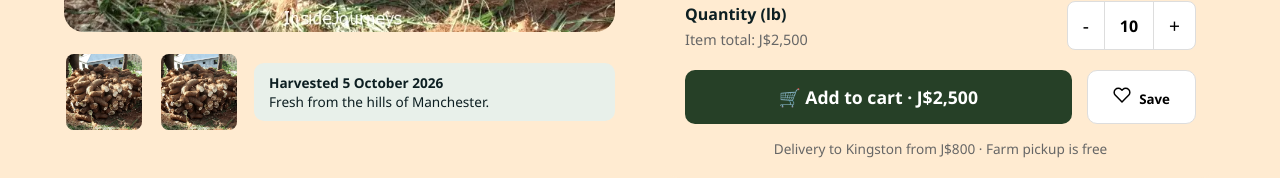
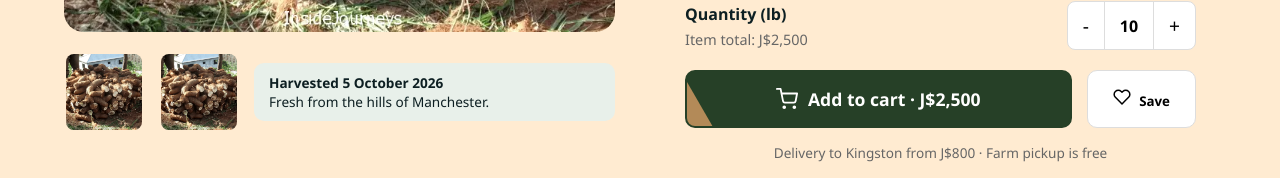
Before and after one commit to ashketchup0203/agri-connect, a plain HTML site: page product.html in a window 1280 px wide. Shown: the part 593-771 px from the top of the page. Drawn offline with Linux system fonts and the light colour scheme.

Commit message:
fixed button, cart svg

```diff
--- a/css/index.css
+++ b/css/index.css
@@ -750,18 +750,62 @@ footer {
 }
 .add-to-cart-btn {
     flex-grow: 1;
-    background-color: var(--dark-spruce);
-    color: white;
-    border: none;
+    /* Button Base Setup */
     padding: 15px;
     border-radius: 10px;
     font-size: 1.1rem;
     font-weight: bold;
     cursor: pointer;
-    transition: background 0.3s;
+    display: flex;
+    justify-content: center;
+    align-items: center;
+    gap: 10px;
+
+    /* Animation Setup */
+    background-color: var(--dark-spruce); /* Normal background */
+    color: white;
+    border: 2px solid var(--dark-spruce); /* Border matches background */
+    position: relative;
+    overflow: hidden; /* Keeps the sliding shape inside the button */
+    transition: all 0.3s;
+    z-index: 1; /* Keeps text above the animation */
 }
+
+/* This is the shape that slides across */
+.add-to-cart-btn::before {
+    content: "";
+    position: absolute;
+    width: 150px;
+    height: 200%;
+    background-color: var(--camel); /* The sliding color */
+    top: 50%;
+    transform: skewX(30deg) translate(-150%, -50%);
+    transition: all 0.5s;
+    z-index: -1; /* Puts the slide BEHIND the text */
+}
+
+/* Hover States */
 .add-to-cart-btn:hover {
-    background-color: var(--olive);
+    background-color: var(--olive); /* New background on hover */
+    border-color: var(--olive);
+    color: white;
+}
+
+/* Triggers the slide on hover */
+.add-to-cart-btn:hover::before {
+    transform: skewX(40deg) translate(200%, -50%);
+    transition-delay: 0.1s;
+}
+
+/* The "click" press effect */
+.add-to-cart-btn:active {
+    transform: scale(0.95);
+}
+
+/* Keep the SVG icon sized correctly */
+.add-to-cart-btn svg {
+    width: 22px;
+    height: 22px;
 }
 .save-btn {
     background-color: white;
--- a/js/script.js
+++ b/js/script.js
@@ -40,7 +40,7 @@ document.addEventListener("DOMContentLoaded", () => {
 
         // Update text
         itemTotalText.textContent = `Item total: J$${formattedTotal}`;
-        addToCartBtn.innerHTML = `🛒 Add to cart · J$${formattedTotal}`;
+        document.getElementById('cart-btn-text').textContent = `Add to cart · J$${formattedTotal}`;
     }
 
     // Run on page load
```
